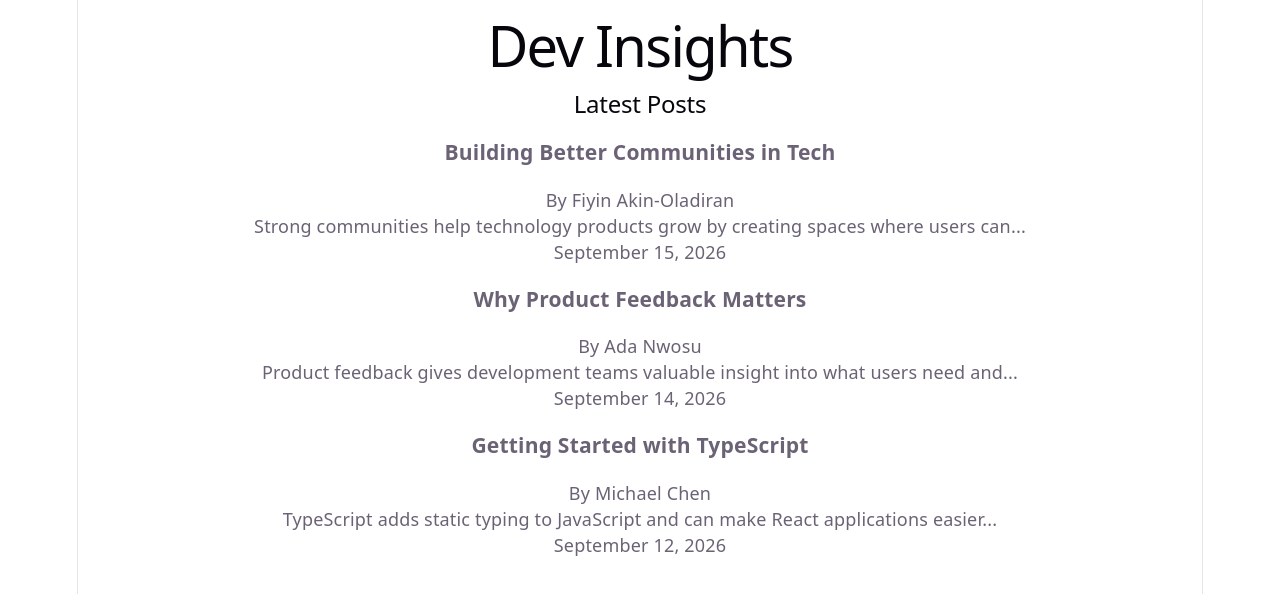
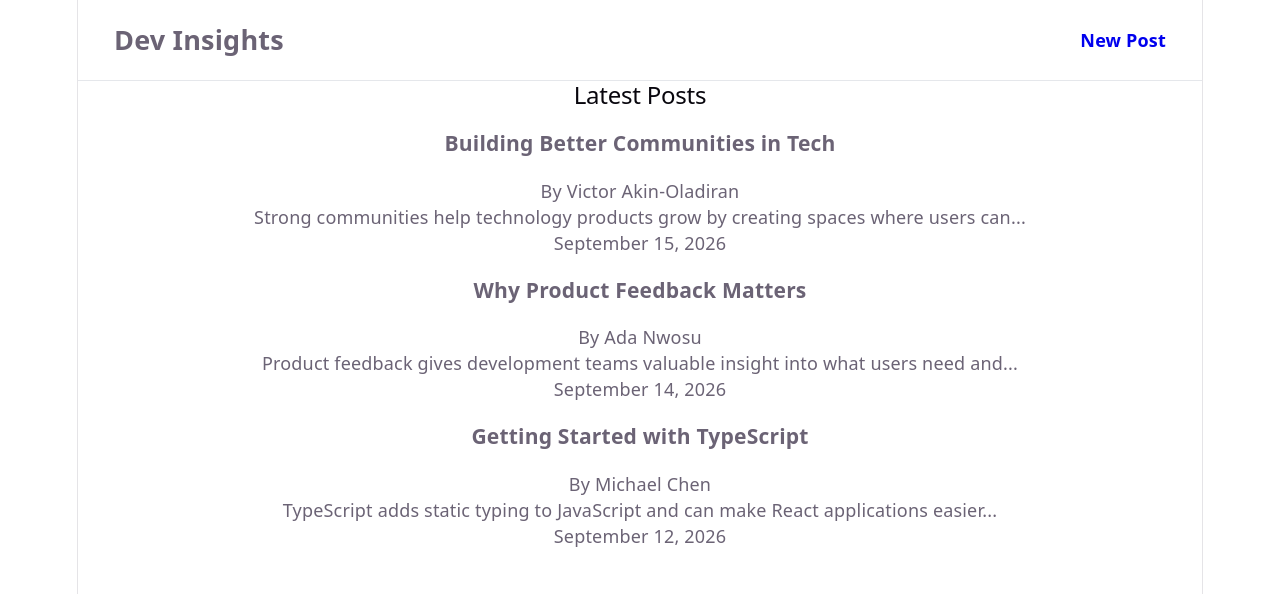
Before and after one commit to fiyinalu/Mini-Blog-Project, a React (Vite) app: page / in a window 1280 px wide. Shown: the top 594 px of the page. Built offline with nearby package versions, Linux system fonts and the light colour scheme.

Commit message:
Build Header component

```diff
--- a/src/App.tsx
+++ b/src/App.tsx
@@ -1,11 +1,14 @@
+import Header from './components/Header/Header';
 import PostList from './components/PostList/PostList';
 
 function App() {
   return (
-    <main>
-      <h1>Dev Insights</h1>
-      <PostList />
-    </main>
+    <>
+      <Header />
+      <main>
+        <PostList />
+      </main>
+    </>
   );
 }
 
--- /dev/null
+++ b/src/components/Header/Header.css
@@ -0,0 +1,18 @@
+.site-header {
+  display: flex;
+  justify-content: space-between;
+  align-items: center;
+  padding: 1.5rem 2rem;
+  border-bottom: 1px solid #e5e7eb;
+  background: #ffffff;
+}
+
+.logo {
+  font-size: 1.5rem;
+  font-weight: 700;
+}
+
+.site-header nav a {
+  text-decoration: none;
+  font-weight: 600;
+}
--- /dev/null
+++ b/src/components/Header/Header.tsx
@@ -0,0 +1,15 @@
+import './Header.css';
+
+const Header = () => {
+  return (
+    <header className="site-header">
+      <div className="logo">Dev Insights</div>
+
+      <nav>
+        <a href="#new-post">New Post</a>
+      </nav>
+    </header>
+  );
+};
+
+export default Header;
--- a/src/components/PostList/PostList.tsx
+++ b/src/components/PostList/PostList.tsx
@@ -6,7 +6,7 @@ const PostList = () => {
     {
       id: 1,
       title: 'Building Better Communities in Tech',
-      author: 'Fiyin Akin-Oladiran',
+      author: 'Victor Akin-Oladiran',
       content:
         'Strong communities help technology products grow by creating spaces where users can learn, share ideas, and support one another.',
       date: 'September 15, 2026',
```
